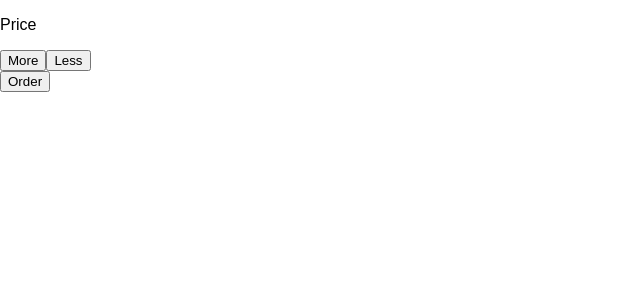
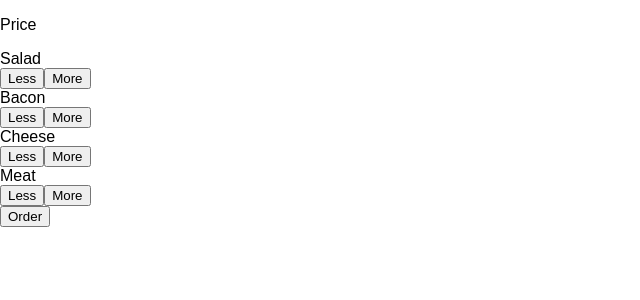
Before and after one commit to Duchieuctk41/small-project, a React (Create React App) app: page / in a window 1280 px wide. Shown: the top 300 px of the page, without its empty margins (0-640 px from the left). Built offline with nearby package versions, Linux system fonts and the light colour scheme.

Commit message:
[1.0.0] added ingredient.

```diff
--- a/src/Components/BuildControls/BuildControl/BuildControl.js
+++ b/src/Components/BuildControls/BuildControl/BuildControl.js
@@ -3,8 +3,9 @@ import classes from './BuildControl.css';
 
 const buildControl = props => (
     <div className={classes.BuildControl}>
-        <button>More</button>
-        <button>Less</button>
+        <div className={classes.Label}>{props.label}</div>
+        <button className={classes.Less} onClick={props.removed}>Less</button>
+        <button className={classes.More} onClick={props.added}>More</button>
     </div>
 );
 
--- a/src/Components/BuildControls/BuildControls.js
+++ b/src/Components/BuildControls/BuildControls.js
@@ -3,10 +3,23 @@ import BuildControl from './BuildControl/BuildControl';
 
 import classes from './BuildControls.css';
 
+const controls = [
+    {label: 'Salad', type: 'salad'},
+    {label: 'Bacon', type: 'bacon'},
+    {label: 'Cheese', type: 'cheese'},
+    {label: 'Meat', type: 'meat'}
+]
+
 const buildControls = props => (
     <div className={classes.BuildControls}>
         <p>Price</p>
-        <BuildControl />
+        {controls.map(ctrl => (
+            <BuildControl
+                key={ctrl.label} label={ctrl.label}
+                added={() => props.ingredientAdded(ctrl.type)}
+            />
+        ))}
+
         <button>Order</button>
     </div>
 );
--- a/src/Components/Burger/Burger.js
+++ b/src/Components/Burger/Burger.js
@@ -3,12 +3,24 @@ import Ingredient from './Ingredient/Ingredient';
 
 import classes from './Burger.css';
 
-const Burger = props => (
-    <div className={classes.Burger}>
-        <Ingredient type="bread-top" />
+const Burger = props => {
+    let transformedIngredients = Object.keys(props.ingredients)
+    .map(igKey => {
+        return [...Array(props.ingredients[igKey])].map((_, i) => {
+            return <Ingredient key={igKey + i} type={igKey} />
+        });
+    })
+        .reduce((arr, el) => {
+            return arr.concat(el);
+        }, []);
 
-        <Ingredient type="bread-bottom" />
-    </div>
-);
+    return (
+        <div className={classes.Burger}>
+            <Ingredient type="bread-top" />
+            {transformedIngredients}
+            <Ingredient type="bread-bottom" />
+        </div>
+    );
+};
 
 export default Burger;
--- a/src/Components/Burger/Ingredient/Ingredient.js
+++ b/src/Components/Burger/Ingredient/Ingredient.js
@@ -15,16 +15,16 @@ const Ingredient = props => {
                 </div>
             );
             break;
-        case ('bread-meat'):
+        case ('meat'):
             ingredient = <div className={classes.Meat}></div>;
             break;
-        case ('bread-cheese'):
+        case ('cheese'):
             ingredient = <div className={classes.Cheese}></div>;
             break;
-        case ('bread-salad'):
+        case ('salad'):
             ingredient = <div className={classes.Salad}></div>;
             break;
-        case ('bread-bacon'):
+        case ('bacon'):
             ingredient = <div className={classes.Bacon}></div>;
             break;
         default:
--- a/src/Components/Introduce/Introduce.js
+++ b/src/Components/Introduce/Introduce.js
@@ -17,8 +17,9 @@ class Introduce extends Component {
     }
 
     showmePerson = () => {
-        const doesShow = this.state.showPerson;
-        this.setState({showPerson: !doesShow});
+        const doesShow = this.state.showPerson; // false
+        this.setState({showPerson: !doesShow}); // true
+        console.log(this.state.showPerson); //false
     };
 
 
--- a/src/container/BurgerBuilder/BurgerBuilder.js
+++ b/src/container/BurgerBuilder/BurgerBuilder.js
@@ -1,14 +1,41 @@
 import React, { Component } from 'react';
 import Burger from '../../Components/Burger/Burger';
-import BuildControl from '../../Components/BuildControls/BuildControls';
+import BuildControls from '../../Components/BuildControls/BuildControls';
 import Aux from '../../hoc/Aux';
 
 class BurgerBuilder extends Component {
+
+    state = {
+        ingredients : {
+            salad: 0,
+            bacon: 0,
+            meat: 0,
+            cheese: 0
+        }
+    }
+
+    addIngredientHandler = (type) => {
+        const oldCount = this.state.ingredients[type];
+        const updateCount = oldCount + 1;
+        const updateIngredients = {
+            ...this.state.ingredients
+        }
+
+        updateIngredients[type] = updateCount;
+
+        this.setState({
+            ingredients: updateIngredients
+        });
+
+    }
+
     render () {
         return (
             <Aux>
-                <Burger />
-                <BuildControl />
+                <Burger ingredients={this.state.ingredients}/>
+                <BuildControls
+                    ingredientAdded={this.addIngredientHandler}
+                />
             </Aux>
         );
     }
```
